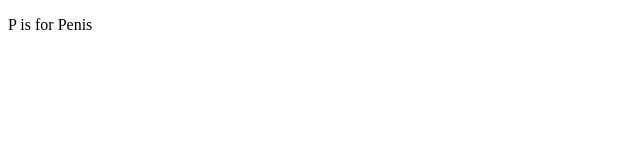
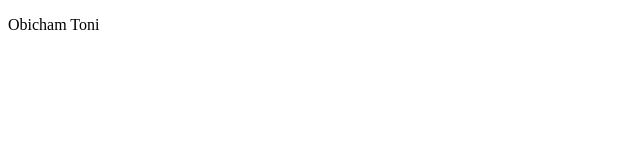
Before and after one commit to BobRo55/Bobro55.github.io, a plain HTML site: page index.html in a window 1280 px wide. Shown: the full height of the page, 0-640 px from the left. Drawn offline with Linux system fonts and the light colour scheme.

Commit message:
The comit is the text changes.

```diff
--- a/index.html
+++ b/index.html
@@ -6,7 +6,7 @@
     <title>Document</title>
 </head>
 <body>
-    <p>P is for Penis
+    <p>Obicham Toni
     </p>
 </body>
 </html>
```
